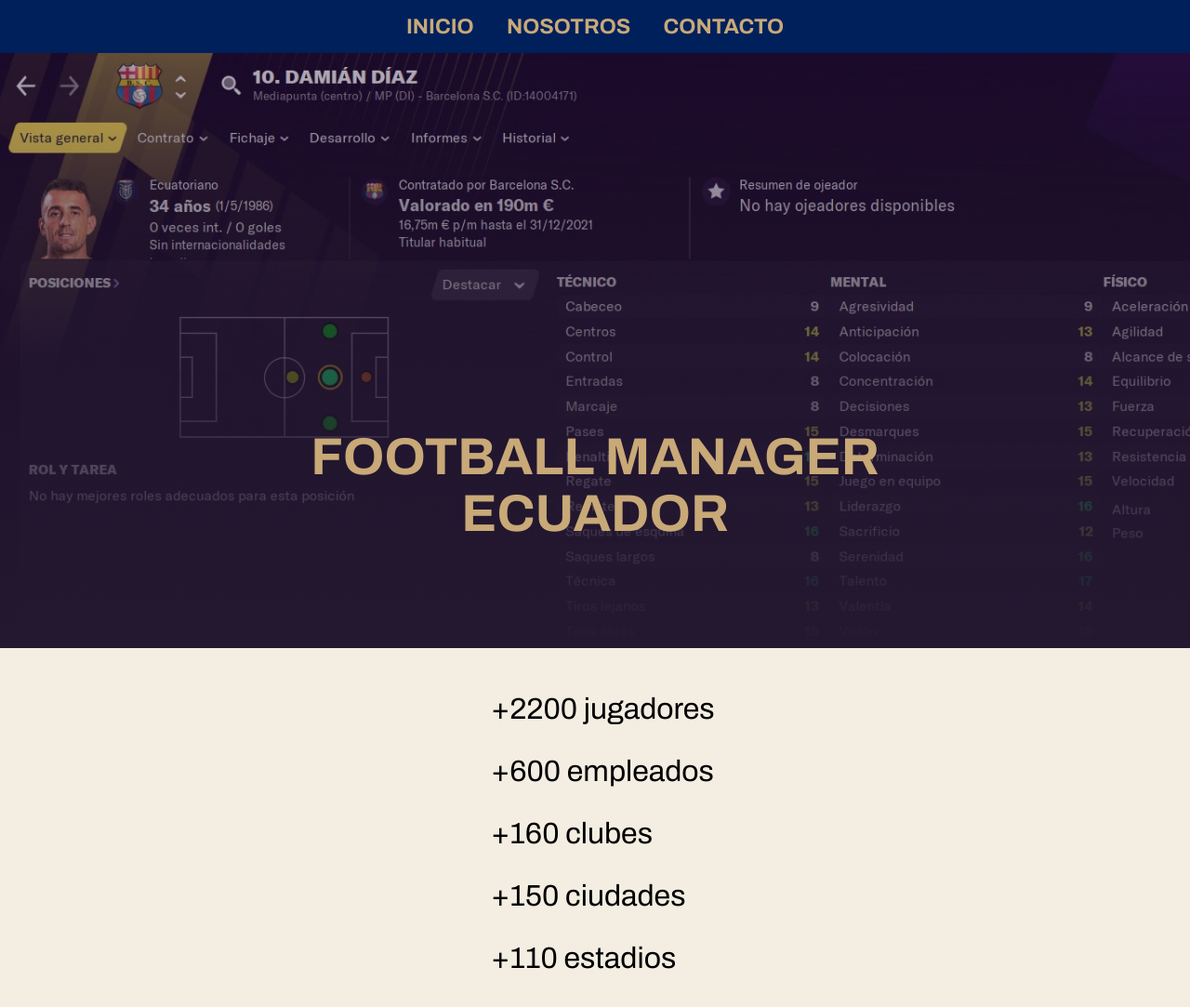
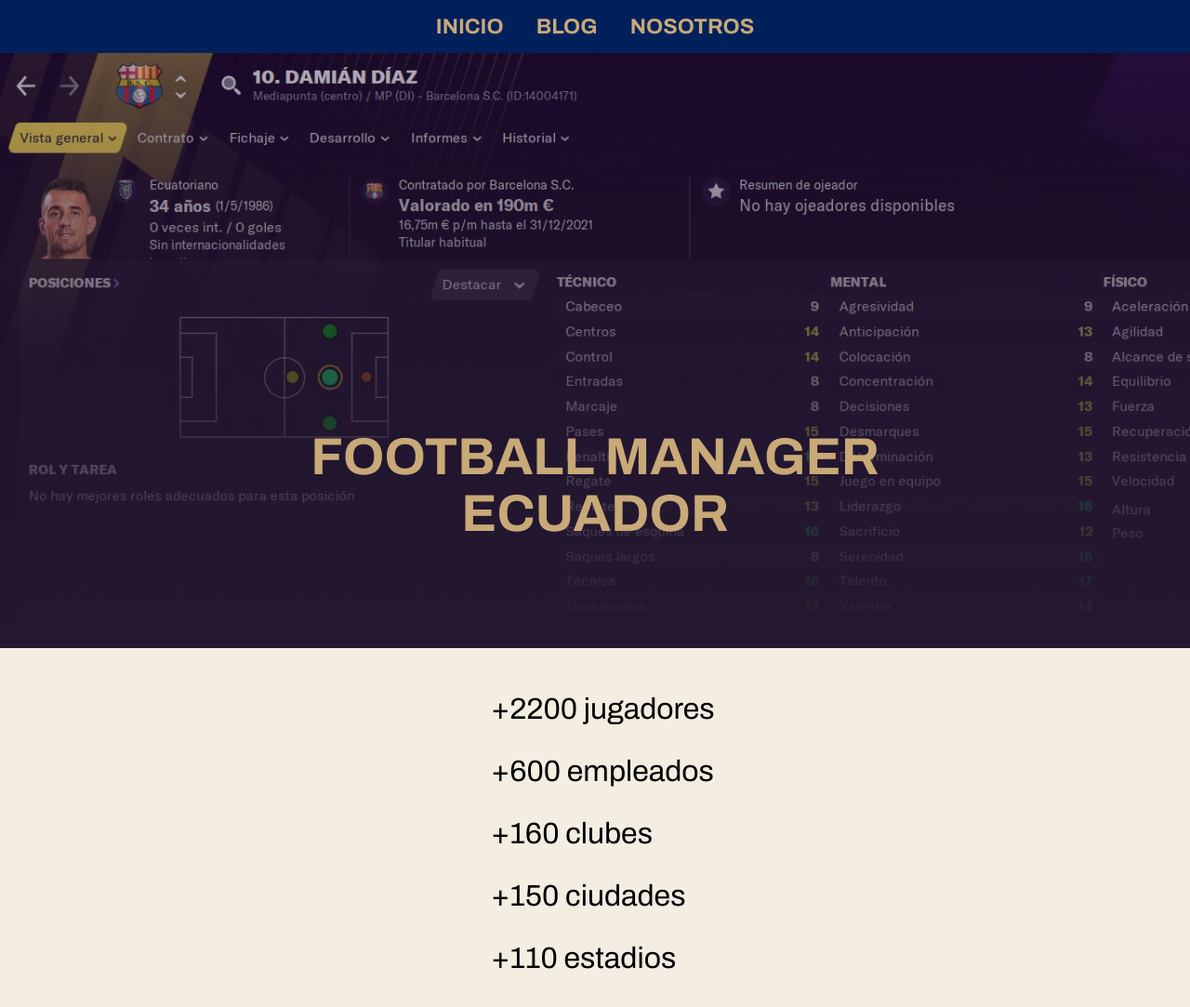
Before and after one commit to franciccone/football-manager-ecuador, a plain HTML site: page index.html in a window 1280 px wide. Shown: the top 1083 px of the page at 93% size. Drawn offline with Linux system fonts and the light colour scheme.

Commit message:
Changed navbar links order

```diff
--- a/index.html
+++ b/index.html
@@ -18,8 +18,8 @@
         <nav class="menu">
             <ul class="menu-list">
                 <li class="menu-item"><a class="menu-link" href="index.html">Inicio</a></li>
+                <li class="menu-item"><a class="menu-link" href="#">Blog</a></li>
                 <li class="menu-item"><a class="menu-link" href="#">Nosotros</a></li>
-                <li class="menu-item"><a class="menu-link" href="#">Contacto</a></li>
             </ul>
 
             <div class="hamburger">
```
